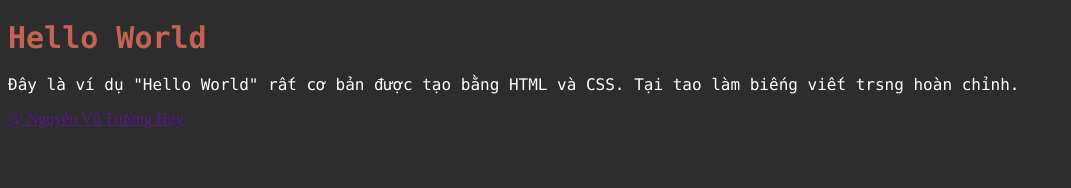
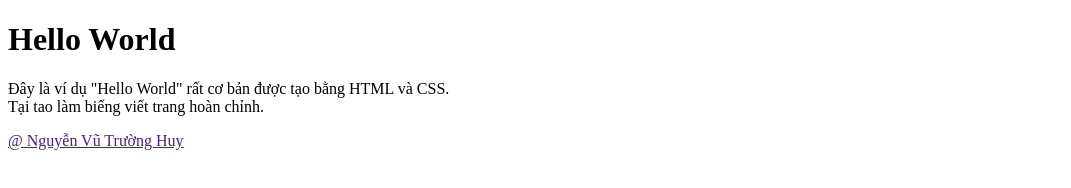
Before and after one commit to truonghuy6101/onvices, a plain HTML site: page index.html in a window 1280 px wide. Shown: the whole page, without its empty margins (0-1071 px from the left). Drawn offline with Linux system fonts and the light colour scheme.

Commit message:
Update index.html

```diff
--- a/index.html
+++ b/index.html
@@ -1,26 +1,11 @@
 <!DOCTYPE html>
 <head>
 	<title>HTML and CSS "Hello World"</title>
-	<style>
-		body {
-			background-color: #2D2D2D;
-		}
 
-		h1 {
-			color: #C26356;
-			font-size: 30px;
-			font-family: Menlo, Monaco, fixed-width;
-		}
-
-		p {
-			color: white;
-			font-family: "Source Code Pro", Menlo, Monaco, fixed-width;
-		}
-	</style>
 </head>
 <body>
 	<h1>Hello World </h1>
-	<p>Đây là ví dụ "Hello World" rất cơ bản được tạo bằng HTML và CSS. Tại tao làm biếng viết trsng hoàn chỉnh.  </p>
+	<p>Đây là ví dụ "Hello World" rất cơ bản được tạo bằng HTML và CSS. </br>Tại tao làm biếng viết trang hoàn chỉnh.  </p>
 <a href="">@ Nguyễn Vũ Trường Huy </a>
 </body>
 </html>
```
